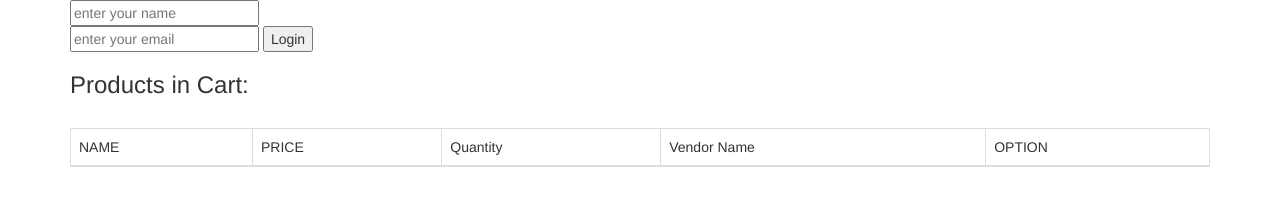
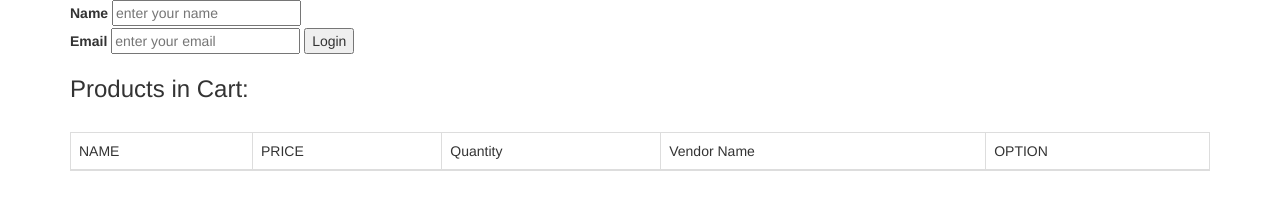
Before and after one commit to raahi12/nodeinjsexample, a website: page public/cart.html in a window 1280 px wide. Drawn offline with nearby package versions, Linux system fonts and the light colour scheme; no server answers.

Commit message:
Add files via upload
needed labels in front of text area

```diff
--- a/public/cart.html
+++ b/public/cart.html
@@ -14,8 +14,10 @@
 </head>
 <body>
     <div class="container">
+            <label>Name</label>
             <input type="text" placeholder="enter your name" id="name" required>
             <br>
+            <label>Email</label>
             <input type="email" placeholder="enter your email" id="email" required>
             <button id="login">Login</button>
     <h3>Products in Cart:</h3>
```
Also changed, not shown: public/shopping.html (+2 -0 lines).
